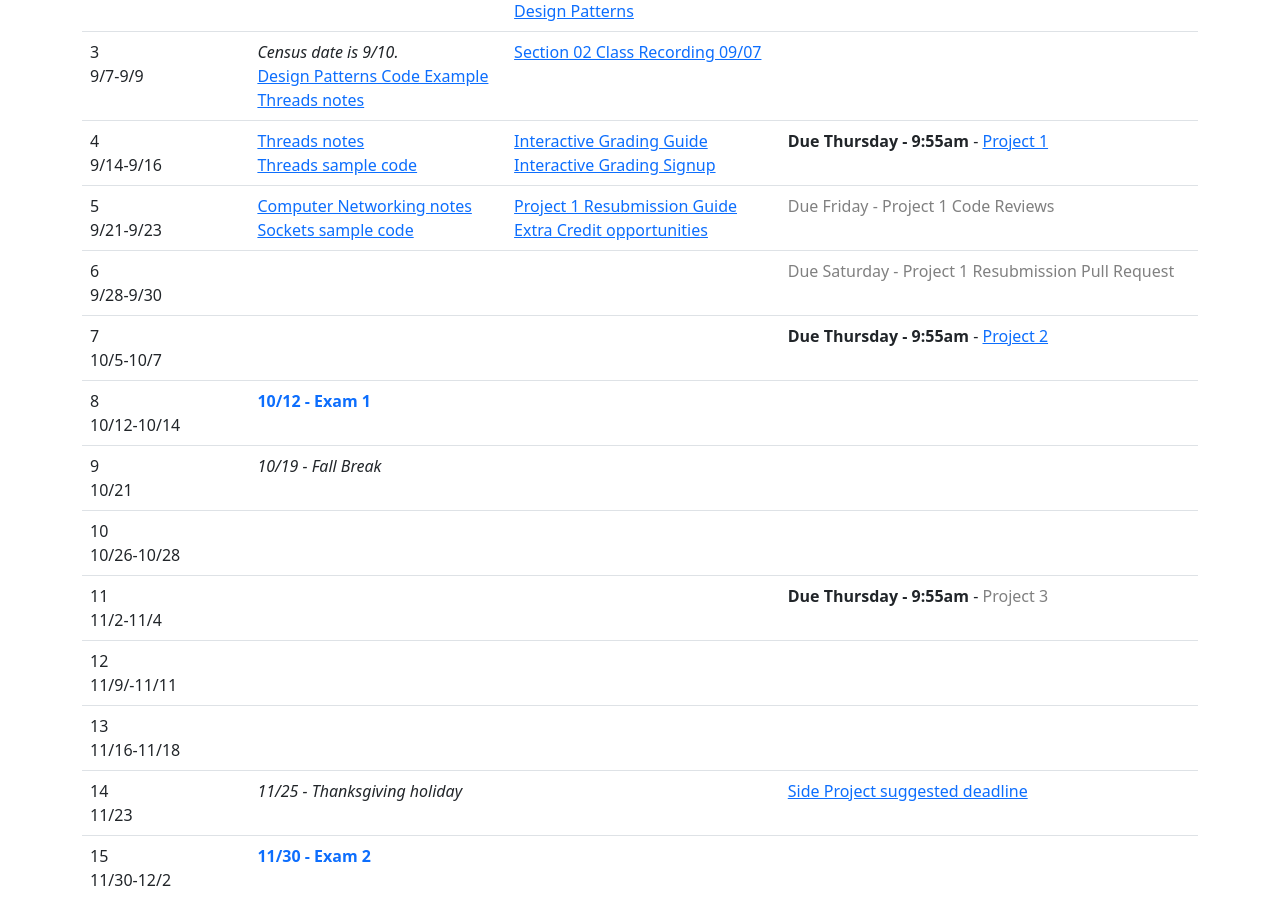
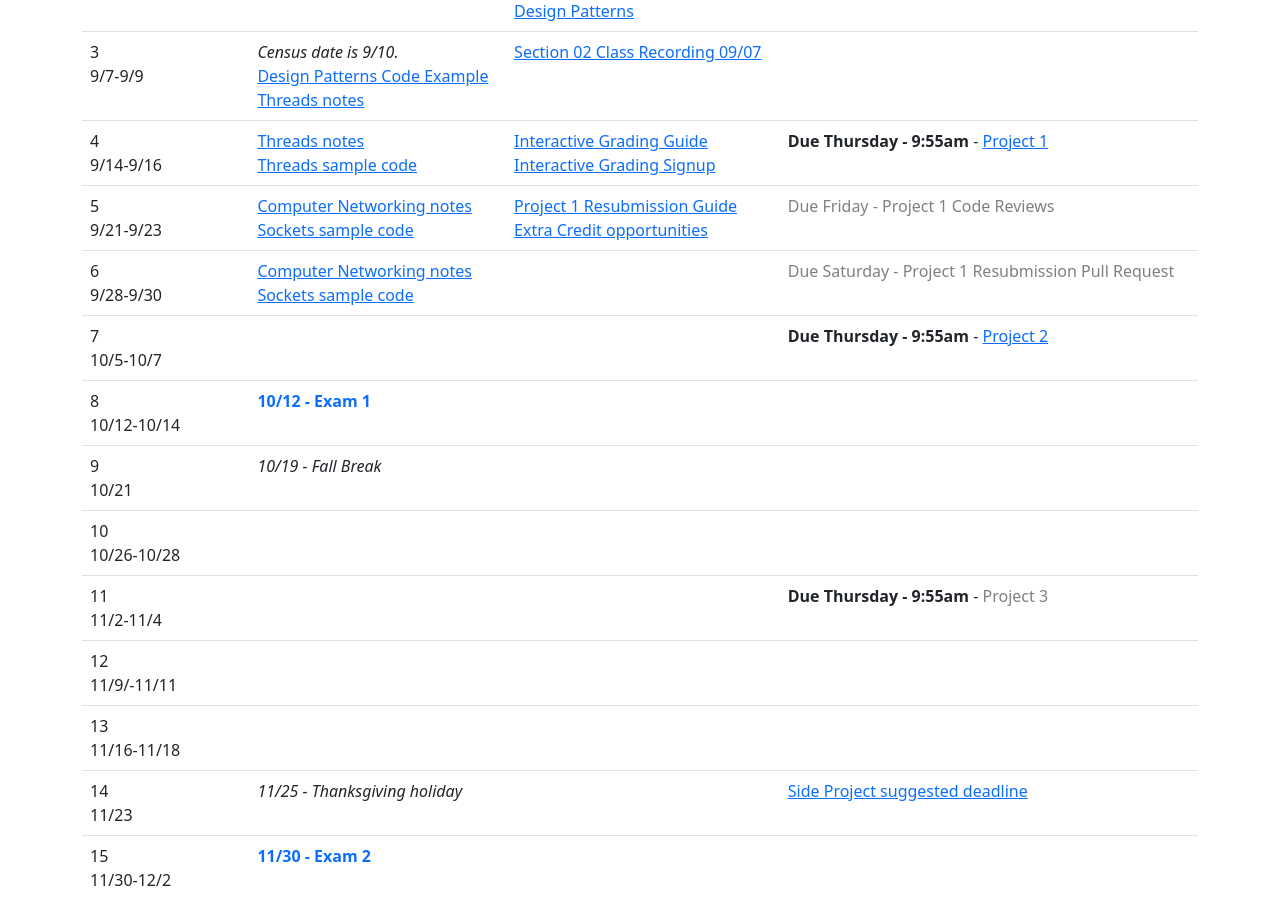
Before and after one commit to CS601-F21/cs601-f21, a Jekyll site: the page built from schedule.html, in a window 1280 px wide and 900 px high, scrolled down 574 px. Built offline with Jekyll 4.4.1, drawn with Linux system fonts in a browser that asks for light colours.

Commit message:
schedule for week of 9/28

```diff
--- a/schedule.html
+++ b/schedule.html
@@ -107,6 +107,8 @@ title: Schedule
 		<tr>
 			<td>6<br/>9/28-9/30</td>
 			<td>
+				<a href="https://github.com/srollins/software-dev-materials/blob/master/notes/advanced/networking.md">Computer Networking notes</a><br/>
+				<a href="https://github.com/CS601-F21/code-examples/tree/main/Sockets">Sockets sample code</a><br/>
 			</td>
 			<td>
 			</td>
```
